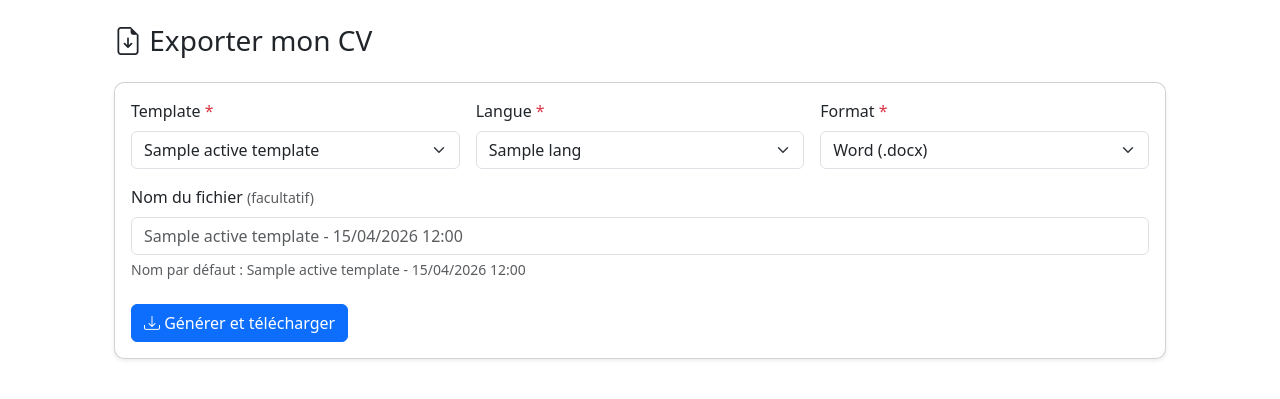
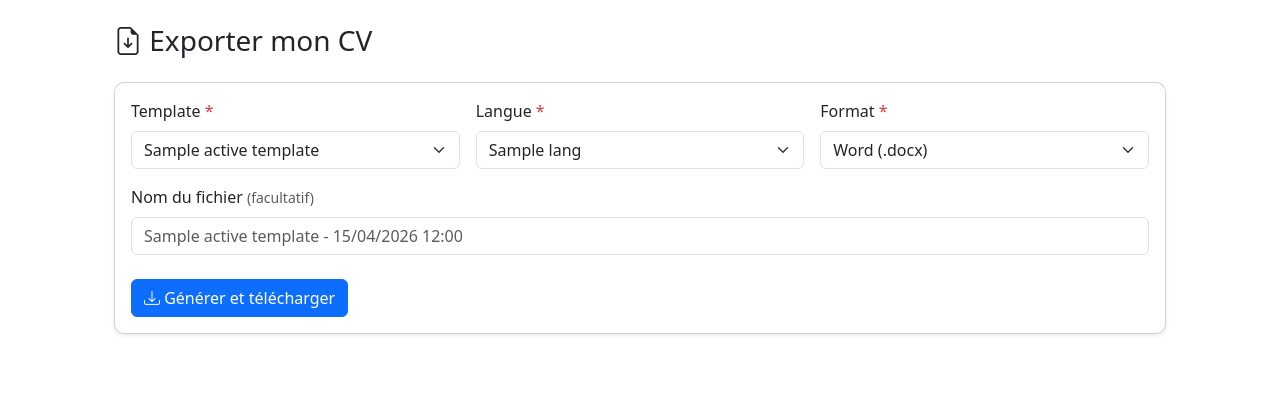
Before and after one commit to Alist3rCode/cv-generator, a FastAPI app: template templates/exports/export.html in a window 1280 px wide. Shown: the top 399 px of the page. Run offline with FastAPI, Linux system fonts and the light colour scheme; the template is opened without the code that fills it: most values are stand-ins (such as "Sample title", 1, 10 or a date in 2020).

Commit message:
fix(exports): retirer le hint 'nom par défaut' sous le champ nom
Co-Authored-By: Claude Sonnet 4.6 <noreply@anthropic.com>

```diff
--- a/templates/exports/export.html
+++ b/templates/exports/export.html
@@ -45,7 +45,6 @@
       <div class="mb-4">
         <label class="form-label">Nom du fichier <span class="text-muted small fw-normal">(facultatif)</span></label>
         <input type="text" name="nom" id="nomExport" class="form-control" />
-        <div class="form-text text-muted" id="nomPlaceholderHint"></div>
       </div>
 
       <button type="submit" class="btn btn-primary">
@@ -149,7 +148,6 @@ function confirmDeleteExport(exportId, nom) {
 (function() {
   var templateSelect = document.getElementById('templateSelect');
   var nomInput       = document.getElementById('nomExport');
-  var hint           = document.getElementById('nomPlaceholderHint');
   if (!templateSelect || !nomInput) return;
 
   function updateHint() {
@@ -161,9 +159,7 @@ function confirmDeleteExport(exportId, nom) {
     var yyyy = now.getFullYear();
     var hh   = String(now.getHours()).padStart(2, '0');
     var min  = String(now.getMinutes()).padStart(2, '0');
-    var defaultNom = nom + ' - ' + dd + '/' + mm + '/' + yyyy + ' ' + hh + ':' + min;
-    nomInput.placeholder = defaultNom;
-    if (hint) hint.textContent = 'Nom par défaut : ' + defaultNom;
+    nomInput.placeholder = nom + ' - ' + dd + '/' + mm + '/' + yyyy + ' ' + hh + ':' + min;
   }
 
   templateSelect.addEventListener('change', updateHint);
```
